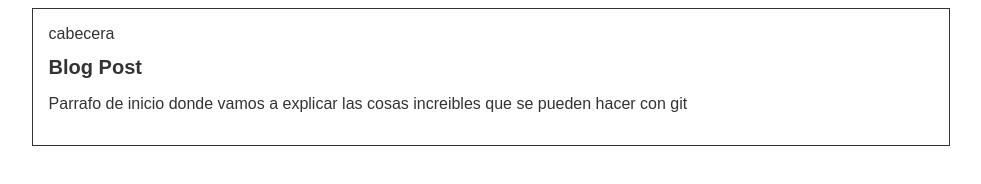
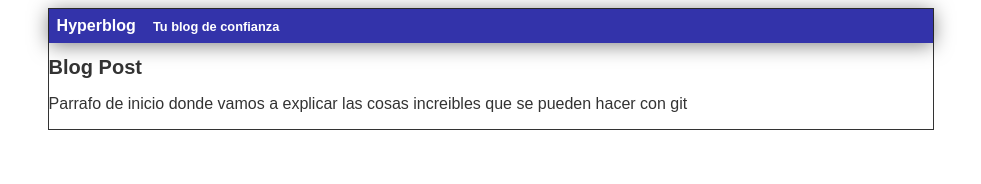
Before and after one commit to RabeloMx/hyperblog, a plain HTML site: page index.html in a window 1280 px wide. Shown: the whole page, without its empty margins (149-1130 px from the left). Drawn offline with Linux system fonts and the light colour scheme.

Commit message:
finalizada la cabecera con diseño azul

```diff
--- a/index.html
+++ b/index.html
@@ -10,7 +10,7 @@
 <body>
     <div id="container">
         <div id="cabecera">
-            cabecera
+            Hyperblog <span id="tagline">Tu blog de confianza </span>
         </div>
         <div id="Post">
         <h1>Blog Post</h1>
--- a/style/style.css
+++ b/style/style.css
@@ -4,9 +4,24 @@ body{
     font-family: Arial, Helvetica, sans-serif;
 }
 
+#cabecera {
+    background: #33A;
+    box-shadow: 0px 2px 20px 0px rgba(0, 0, 0, 0.5);
+    color: white;
+    font-weight: bold;
+    margin: 0;
+    padding: 0.5rem;
+}
+
+#cabecera #tagline {
+    padding: 0 0 0 1em;
+    font-weight: bold;
+    font-size: 0.8rem;
+}
+
 #container {
     width: 70%;
-    padding: 1em;
+    padding: 0;
     text-align: left;
     border: 1px solid #333;
     margin: 0 auto;
@@ -15,3 +30,7 @@ body{
 #container h1{
     font-size: 20px;
 }
+
+#post {
+
+}
```
